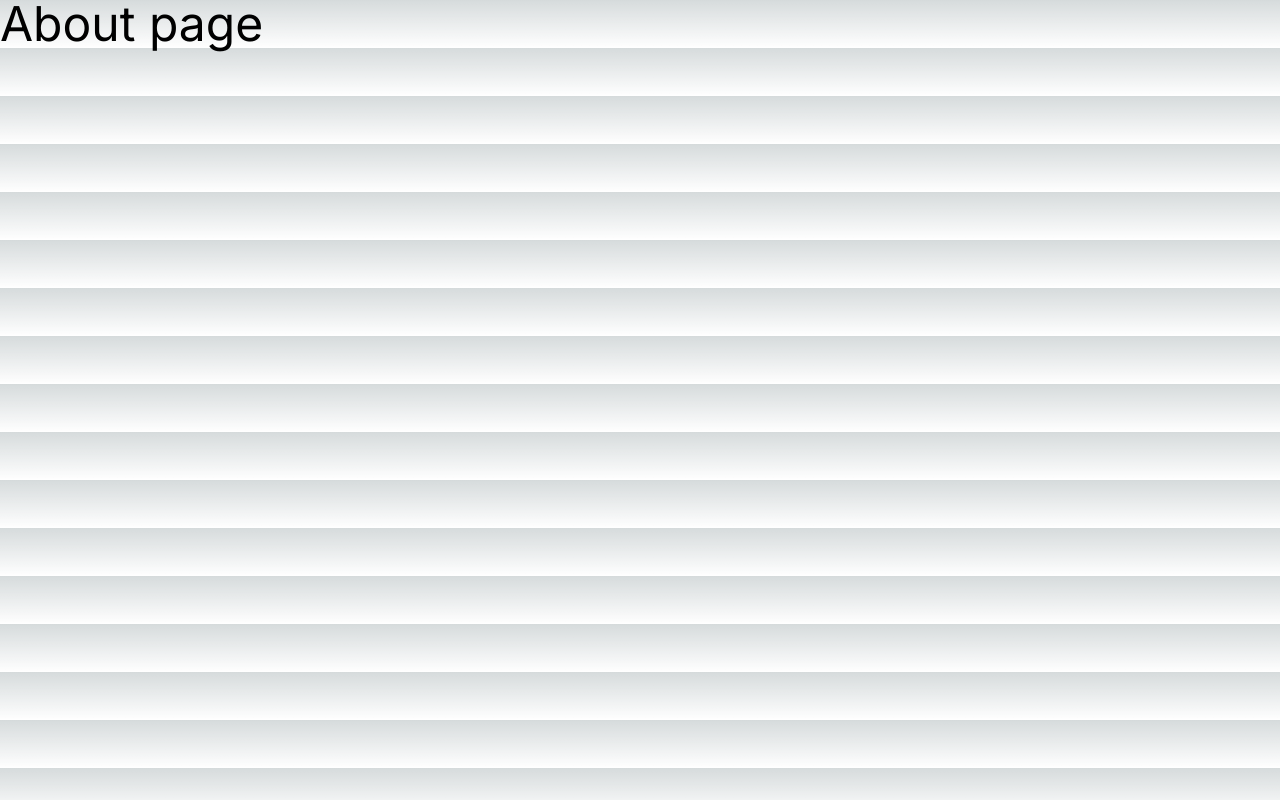
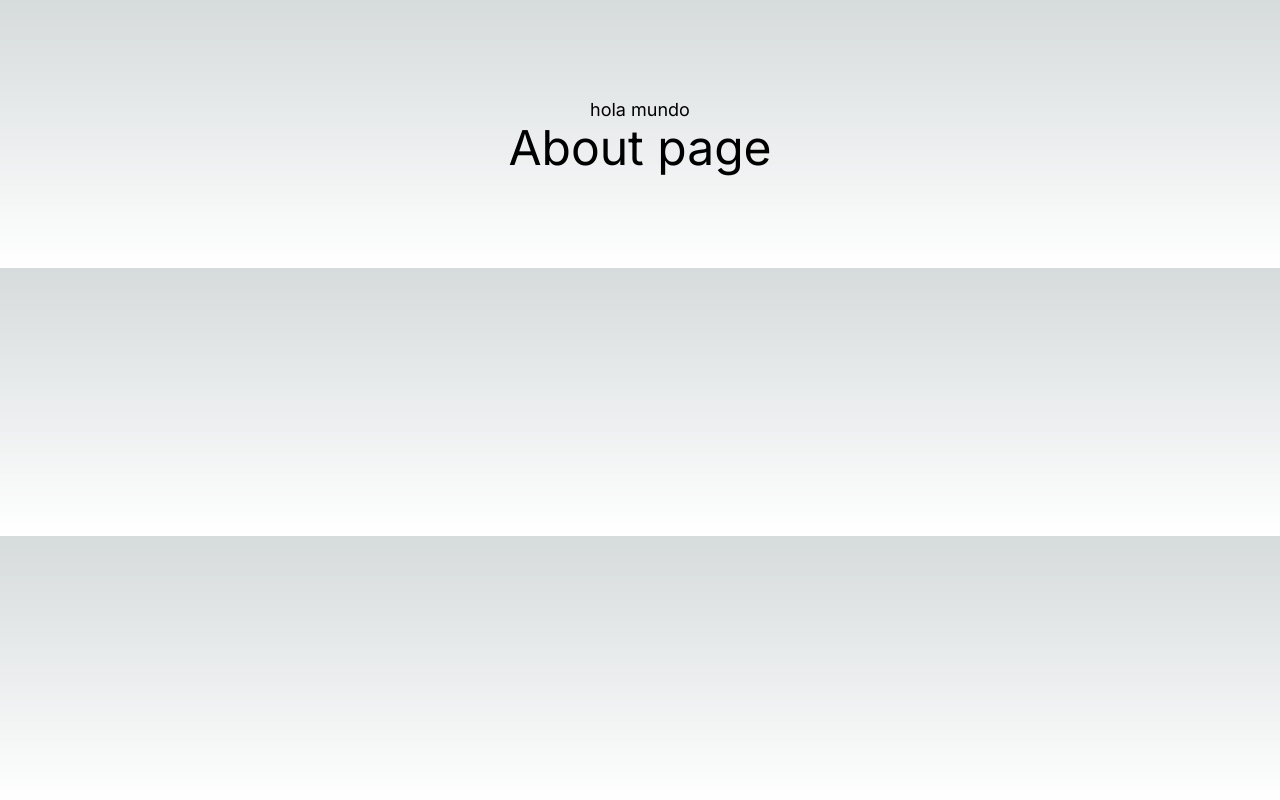
Before and after one commit to fredo09/curso-next-steps, a Next.js app: page /about in a window 1280 px wide. Built offline with nearby package versions, Linux system fonts and the light colour scheme.

Commit message:
update paths pages and use layout

```diff
--- a/app/about/page.tsx
+++ b/app/(generalPages)/about/page.tsx
@@ -11,5 +11,5 @@ export const metadata: Metadata = {
 export default function AboutPage() {
   return (
     <div className="text-5xl">About page</div>
-  )
+  );
 }
--- /dev/null
+++ b/app/(generalPages)/layout.tsx
@@ -0,0 +1,14 @@
+
+/**
+ *  estructura layout pages
+ * (_NOMBE_FILE_) -> ayuda a que se cargue o agrupe las pages y que no se cuente la carpeta que tiene esa agrupacion.
+ */
+
+export default function RootLayout({ children }: { children: React.ReactNode; }) {
+  return (
+    <main className="flex flex-col items-center p-24">
+      <span className="text-lg"> hola mundo</span>
+      { children }
+    </main>
+  );
+}
--- a/app/page.tsx
+++ b/app/page.tsx
@@ -1,5 +1,5 @@
 
-export default function Home() {
+export default function HomePage() {
   return (
     <main className="flex flex-col items-center p-24">
       <h1 className="text-5xl">Hola steps!! 🚀 </h1>
```
Also changed, not shown: app/(generalPages)/contact/page.tsx (renamed from app/contact/page.tsx), app/(generalPages)/pricing/page.tsx (renamed from app/pricing/page.tsx).
